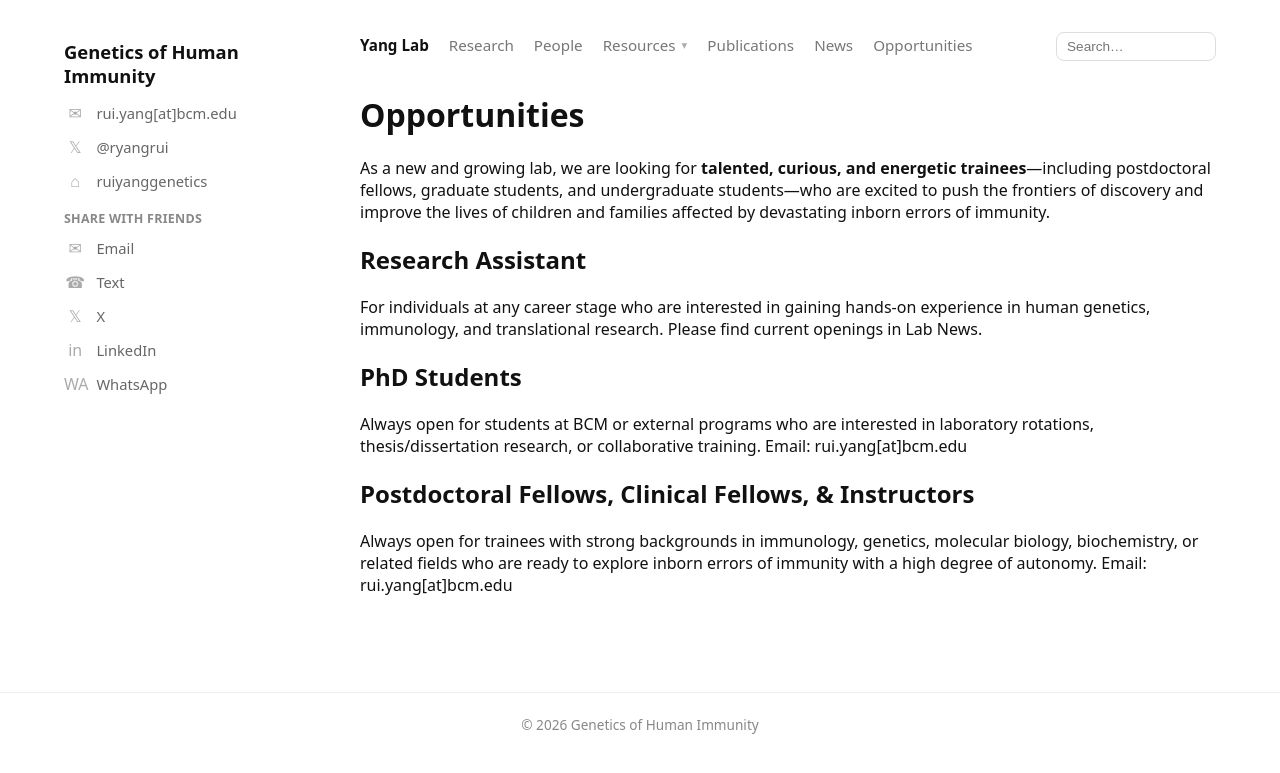
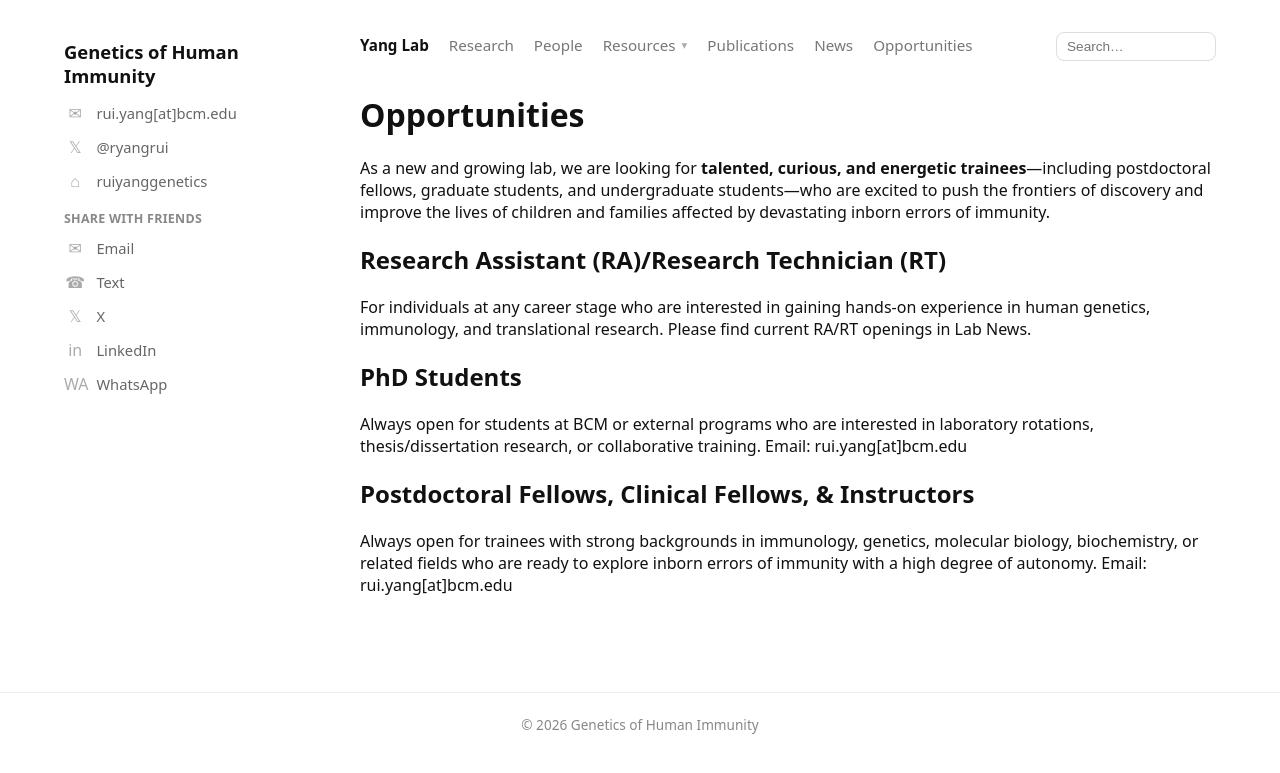
Before and after one commit to ruiyanggenetics/ghilab, a Jekyll site: the page built from opportunities.md, in a window 1280 px wide. Shown: the top 773 px of the page. Built offline with Jekyll 4.4.1, drawn with Linux system fonts in a browser that asks for light colours.

Commit message:
Update opportunities.md

```diff
--- a/opportunities.md
+++ b/opportunities.md
@@ -7,9 +7,9 @@ title: Opportunities
 
 As a new and growing lab, we are looking for **talented, curious, and energetic trainees**—including postdoctoral fellows, graduate students, and undergraduate students—who are excited to push the frontiers of discovery and improve the lives of children and families affected by devastating inborn errors of immunity.
 
-## Research Assistant
+## Research Assistant (RA)/Research Technician (RT)
 For individuals at any career stage who are interested in gaining hands-on experience in human genetics, immunology, and translational research.
-Please find current openings in [Lab News](https://ruiyanggenetics.github.io/ghilab/news/).
+Please find current RA/RT openings in [Lab News](https://ruiyanggenetics.github.io/ghilab/news/).
 
 ## PhD Students
 Always open for students at BCM or external programs who are interested in laboratory rotations, thesis/dissertation research, or collaborative training.
```
